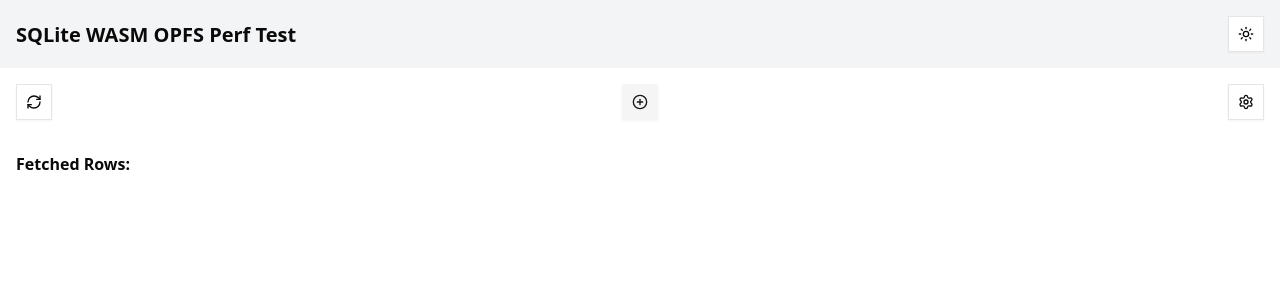
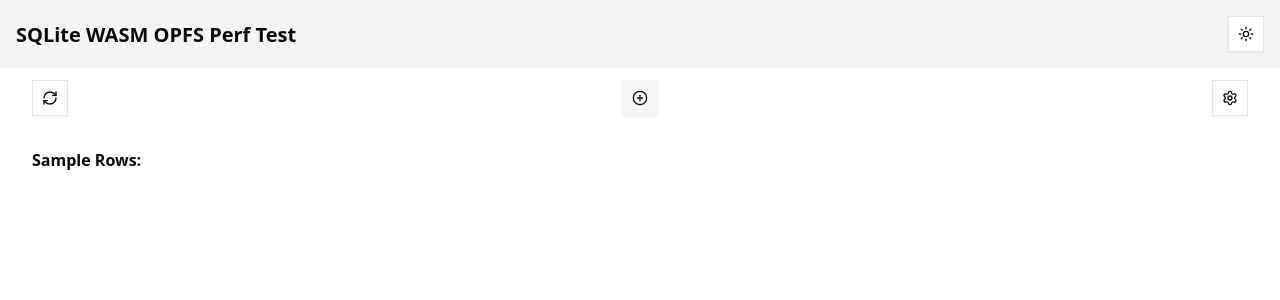
Before and after one commit to l2obin/pwa-poc, a React (Vite) app: page / in a window 1280 px wide. Shown: the top 300 px of the page. Built offline with nearby package versions, Linux system fonts and the light colour scheme.

Commit message:
style: top bar to fixed

```diff
--- a/src/App.tsx
+++ b/src/App.tsx
@@ -7,11 +7,13 @@
 
   return (
     <ThemeProvider defaultTheme="light" storageKey="vite-ui-theme">
-      <header className="flex items-baseline justify-between p-4 bg-gray-100 dark:bg-gray-900">
+      <header className="flex items-baseline justify-between p-4 bg-gray-100 dark:bg-gray-900 fixed top-0 left-0 right-0 z-50">
         <h1 className="text-xl font-bold">SQLite WASM OPFS Perf Test</h1>
         <ModeToggle />
       </header>
-      <SqliteConsole />
+      <main className="pt-16 px-4">
+        <SqliteConsole />
+      </main>
       <Toaster />
     </ThemeProvider>
   )
--- a/src/sqlite-test/sqlite-console.tsx
+++ b/src/sqlite-test/sqlite-console.tsx
@@ -158,14 +158,8 @@
           </DropdownMenuContent>
         </DropdownMenu>
       </div>
-      {/* <div className="grid grid-cols-1 sm:grid-cols-2 md:grid-cols-3 lg:grid-cols-4 gap-4 p-4">
-        <Button size="lg" onClick={fetchData}>Fetch all data</Button>
-        <Button variant="secondary" size="lg" onClick={insertSampleData}>Insert some data</Button>
-        <Button variant="destructive_outline" size="lg" onClick={clearAllRows}>Clear All Rows</Button>
-        <Button variant="destructive_outline" size="lg" onClick={deleteAllTables}>Delete All Tables</Button>
-      </div> */}
       <div className="p-4">
-        <h3 className="font-semibold mb-2">Fetched Rows:</h3>
+        <h3 className="font-semibold mb-2">Sample Rows:</h3>
         <div className='grid grid-cols-1 sm:grid-cols-2 md:grid-cols-3 lg:grid-cols-4 gap-4'>
           {rows.map((row) => (
             <Card key={row.a}>
```
